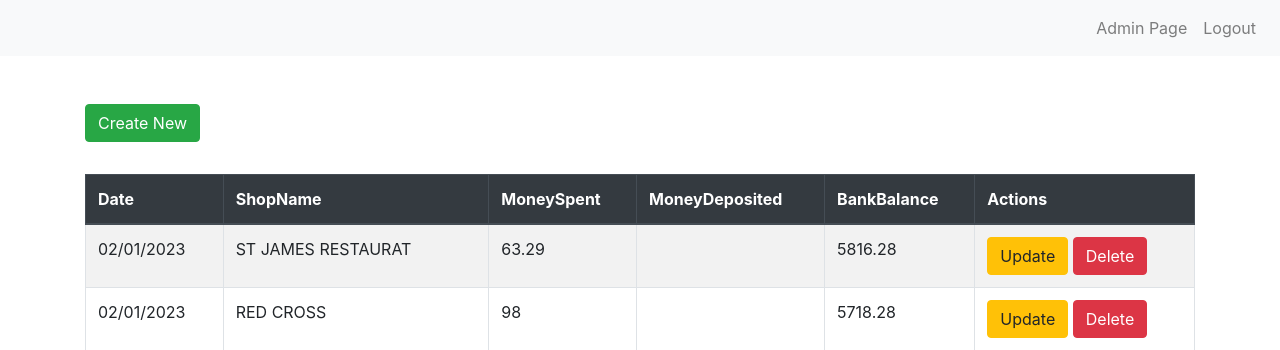
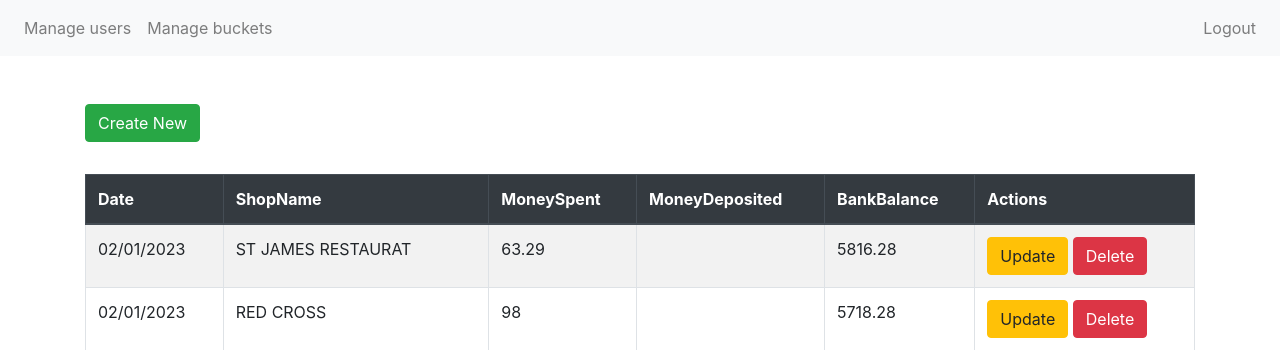
Before and after one commit to arickor/COMP3975_Assignment1, a PHP site: page / in a window 1280 px wide. Shown: the top 350 px of the page. Run offline with PHP 8.4, Linux system fonts and the light colour scheme; the visitor is signed in with stand-in values (Sample User, id 1); data comes from the database, SQL or seed files in the repository.

Commit message:
Add manage user and bucket anchor tag

```diff
--- a/index.php
+++ b/index.php
@@ -33,12 +33,17 @@ if ($_SESSION["loggedin"] !== true) {
             <span class="navbar-toggler-icon"></span>
         </button>
         <div class="collapse navbar-collapse" id="navbarNav">
-            <ul class="navbar-nav ml-auto">
+            <ul class="navbar-nav mr-auto">
                 <?php if ($_SESSION['role'] === 'admin') : ?>
                     <li class="nav-item">
-                        <a class="nav-link" href="/admin/index.php">Admin Page</a>
+                        <a class="nav-link" href="/admin/manage_users.php">Manage users</a>
+                    </li>
+                    <li class="nav-item">
+                        <a class="nav-link" href="/admin/manage_bucket.php">Manage buckets</a>
                     </li>
                 <?php endif; ?>
+            </ul>
+            <ul class="navbar-nav">
                 <li class="nav-item">
                     <a class="nav-link" href="/logout/index.php">Logout</a>
                 </li>
```
Also changed, not shown: admin/manage_bucket.php (added), admin/manage_users.php (added).
